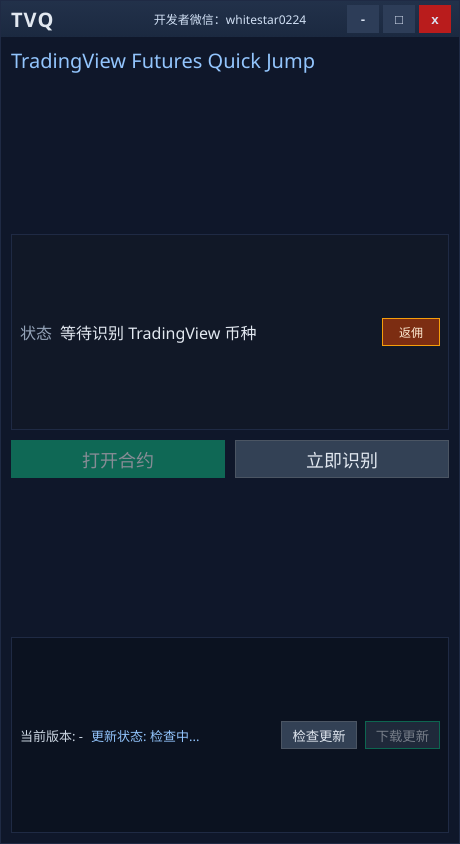
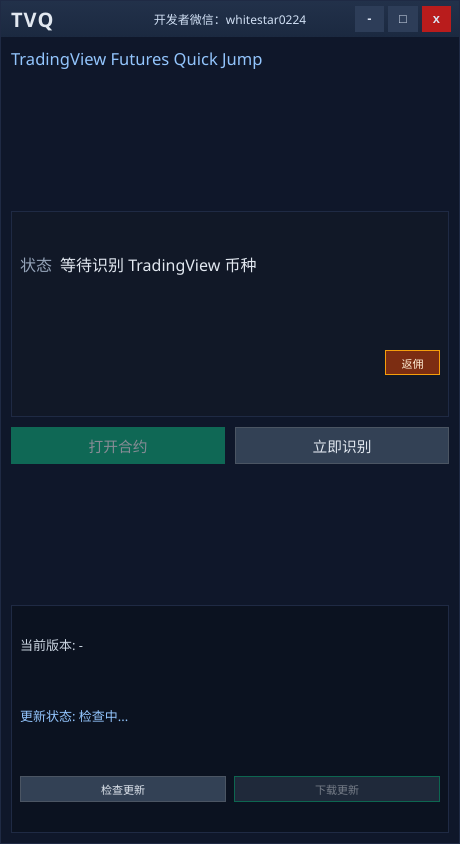
Before and after one commit to whitestar224/tvq, an Electron app: page index.html in a window 460 px wide. Drawn offline with Linux system fonts and the light colour scheme; no server answers.

Commit message:
ui: make buttons responsive across window sizes

```diff
--- a/styles.css
+++ b/styles.css
@@ -32,25 +32,41 @@
 }
 .no-drag { -webkit-app-region: no-drag; }
 .controls { display: flex; gap: 4px; z-index: 2; }
-.controls button { width: 32px; height: 28px; border: none; background: #2d3d58; color: #dbe4f3; cursor: pointer; font-weight: 700; }
+.controls button {
+  width: clamp(26px, 6.4vw, 32px);
+  height: clamp(24px, 5.8vw, 28px);
+  border: none;
+  background: #2d3d58;
+  color: #dbe4f3;
+  cursor: pointer;
+  font-weight: 700;
+  font-size: clamp(12px, 2.8vw, 14px);
+}
 .controls .danger { background: #b91c1c; }
 .controls button:hover { filter: brightness(1.1); }
 .content { padding: 10px; display: grid; grid-template-rows: auto auto auto auto; gap: 10px; height: calc(100% - 36px); }
-.subtitle { color: var(--muted); font-size: 20px; }
+.subtitle { color: var(--muted); font-size: clamp(14px, 3.6vw, 20px); }
 .status-row { background: var(--panel); border: 1px solid #1f2a44; padding: 8px; display: grid; grid-template-columns: auto 1fr auto; gap: 8px; align-items: center; min-height: 38px; }
 .label { color: #94a3b8; }
 #adBtn.ad-mini {
-  height: 28px;
-  min-width: 58px;
-  padding: 0 10px;
+  height: clamp(24px, 5.6vw, 28px);
+  min-width: clamp(46px, 12vw, 58px);
+  padding: 0 clamp(6px, 2.2vw, 10px);
   border: 1px solid #f59e0b;
   background: #7c2d12;
   color: #ffedd5;
   cursor: pointer;
-  font-size: 12px;
+  font-size: clamp(11px, 2.4vw, 12px);
 }
 .actions { display: grid; grid-template-columns: 1fr 1fr; gap: 10px; }
-.actions button { height: 38px; border: 1px solid #4b5563; background: #334155; color: #e2e8f0; cursor: pointer; font-size: 18px; }
+.actions button {
+  height: clamp(30px, 8vw, 38px);
+  border: 1px solid #4b5563;
+  background: #334155;
+  color: #e2e8f0;
+  cursor: pointer;
+  font-size: clamp(13px, 3.2vw, 18px);
+}
 .actions .primary { background: var(--primary); border-color: #10b981; color: #fff; }
 .actions button:disabled { opacity: .5; cursor: not-allowed; }
 
@@ -67,12 +83,13 @@
 #verText { color: #cbd5e1; }
 #updText { color: #93c5fd; overflow: hidden; text-overflow: ellipsis; white-space: nowrap; }
 #checkUpdBtn, #dlUpdBtn {
-  height: 28px;
+  height: clamp(24px, 5.6vw, 28px);
   border: 1px solid #4b5563;
   background: #334155;
   color: #e2e8f0;
   cursor: pointer;
-  padding: 0 10px;
+  padding: 0 clamp(6px, 2.2vw, 10px);
+  font-size: clamp(11px, 2.4vw, 13px);
 }
 #dlUpdBtn { border-color: #10b981; }
 #dlUpdBtn:disabled { opacity: .5; cursor: not-allowed; }
@@ -98,3 +115,25 @@
 #bgLink { color: #f59e0b; }
 .card-actions { margin-top: 10px; display: flex; justify-content: flex-end; }
 .card-actions button { height: 32px; min-width: 76px; border: 1px solid #4b5563; background: #334155; color: #e2e8f0; cursor: pointer; }
+
+@media (max-width: 460px) {
+  .wechat {
+    max-width: 48%;
+    overflow: hidden;
+    text-overflow: ellipsis;
+    white-space: nowrap;
+  }
+  .status-row {
+    grid-template-columns: auto 1fr;
+  }
+  #adBtn.ad-mini {
+    grid-column: 1 / 3;
+    justify-self: end;
+  }
+  .update-row {
+    grid-template-columns: 1fr 1fr;
+  }
+  #updText {
+    grid-column: 1 / 3;
+  }
+}
```
